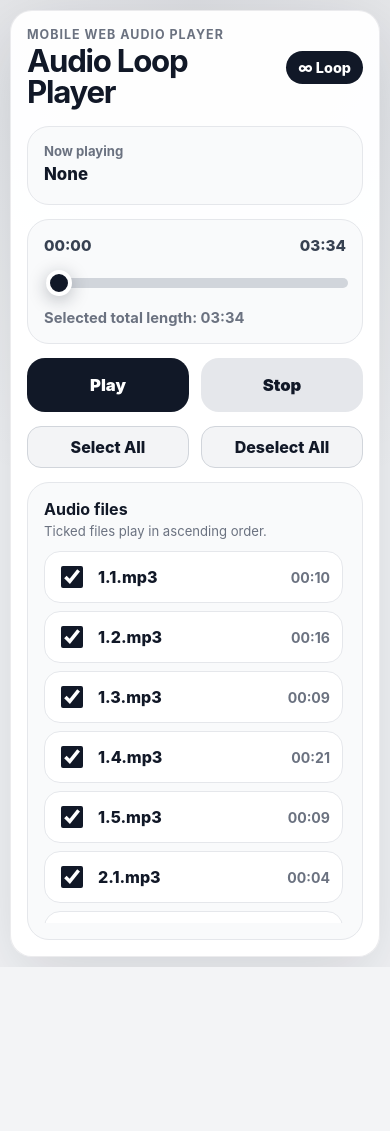
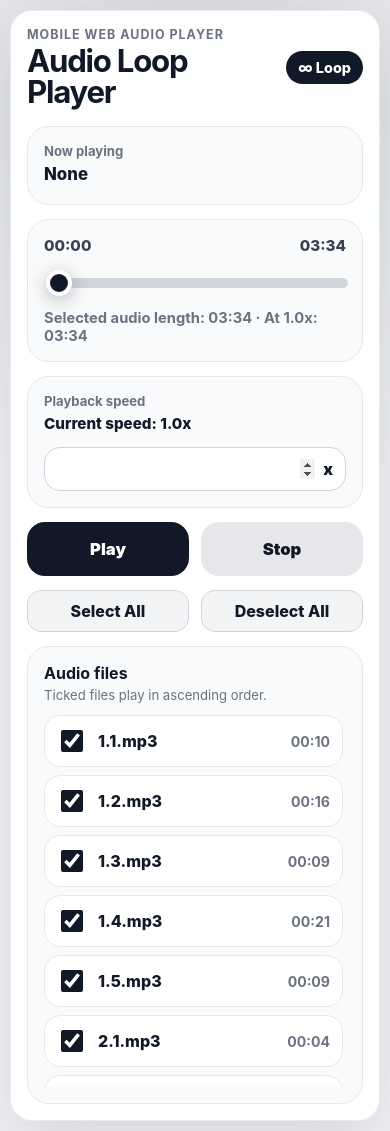
Before and after one commit to ryan-webcoding/audio-looping-app-ai-studio-project, a website built with Vite: page index.html in a window 390 px wide. Before the commit the page ends 967 px from the top, so only its background shows below. Built offline with nearby package versions, Linux system fonts and the light colour scheme.

Commit message:
add speed adjustment

```diff
--- a/index.html
+++ b/index.html
@@ -31,6 +31,17 @@
           <p id="selectedTotal" class="selected-total">Selected total length: 00:00</p>
         </section>
 
+        <section class="speed-section">
+          <div>
+            <p class="label">Playback speed</p>
+            <p id="speedStatus" class="speed-status">Current speed: 1.0x</p>
+          </div>
+          <label class="speed-input-wrap">
+            <input id="speedInput" class="speed-input" type="number" min="0.1" max="2.0" step="0.1" value="1.0" inputmode="decimal" />
+            <span>x</span>
+          </label>
+        </section>
+
         <section class="controls">
           <button id="playPauseBtn" class="primary-btn" type="button">Play</button>
           <button id="stopBtn" class="secondary-btn" type="button">Stop</button>
--- a/src/main.js
+++ b/src/main.js
@@ -33,7 +33,8 @@ const state = {
   status: "stopped", // stopped | playing | paused
   isDragging: false,
   desiredPosition: 0,
-  playRequestId: 0
+  playRequestId: 0,
+  playbackRate: 1.0
 };
 
 const elements = {
@@ -46,6 +47,8 @@ const elements = {
   stopBtn: document.querySelector("#stopBtn"),
   selectAllBtn: document.querySelector("#selectAllBtn"),
   deselectAllBtn: document.querySelector("#deselectAllBtn"),
+  speedInput: document.querySelector("#speedInput"),
+  speedStatus: document.querySelector("#speedStatus"),
   playlist: document.querySelector("#playlist")
 };
 
@@ -57,6 +60,11 @@ function formatTime(seconds) {
   const minutes = Math.floor(safeSeconds / 60);
   const secs = safeSeconds % 60;
   return `${String(minutes).padStart(2, "0")}:${String(secs).padStart(2, "0")}`;
+}
+
+function formatSpeed(value) {
+  const rounded = Math.round(value * 100) / 100;
+  return Number.isInteger(rounded) ? `${rounded.toFixed(1)}x` : `${rounded}x`;
 }
 
 function getSelectedPlaylist() {
@@ -129,6 +137,57 @@ function updateRangeFill() {
   elements.progressSlider.style.setProperty("--progress", `${percent}%`);
 }
 
+function applyPlaybackRate() {
+  audio.playbackRate = state.playbackRate;
+  audio.defaultPlaybackRate = state.playbackRate;
+}
+
+function parseSpeedInput(value) {
+  const parsed = Number.parseFloat(value);
+
+  if (Number.isNaN(parsed)) {
+    return null;
+  }
+
+  return parsed;
+}
+
+function cleanSpeedForDisplay(value) {
+  return String(value.toFixed(2).replace(/\.00$/, ".0").replace(/0$/, ""));
+}
+
+function setPlaybackRateFromInput({ forceClamp = false } = {}) {
+  const parsed = parseSpeedInput(elements.speedInput.value);
+
+  if (parsed === null) {
+    elements.speedStatus.textContent = "Please enter a speed between 0.1 and 2.0.";
+
+    if (forceClamp) {
+      elements.speedInput.value = cleanSpeedForDisplay(state.playbackRate);
+    }
+
+    return;
+  }
+
+  if (parsed < 0.1 || parsed > 2.0) {
+    elements.speedStatus.textContent = "Speed must be between 0.1 and 2.0.";
+
+    if (!forceClamp) {
+      return;
+    }
+  }
+
+  const nextRate = Math.round(clamp(parsed, 0.1, 2.0) * 100) / 100;
+  state.playbackRate = nextRate;
+  applyPlaybackRate();
+
+  if (forceClamp || document.activeElement !== elements.speedInput) {
+    elements.speedInput.value = cleanSpeedForDisplay(state.playbackRate);
+  }
+
+  render();
+}
+
 function renderStaticPlaylist() {
   elements.playlist.innerHTML = "";
 
@@ -185,7 +244,11 @@ function render() {
 
   elements.currentTime.textContent = formatTime(currentPosition);
   elements.totalTime.textContent = formatTime(total);
-  elements.selectedTotal.textContent = `Selected total length: ${formatTime(total)}`;
+  elements.selectedTotal.textContent = `Selected audio length: ${formatTime(total)} · At ${formatSpeed(state.playbackRate)}: ${formatTime(total / state.playbackRate)}`;
+  if (document.activeElement !== elements.speedInput) {
+    elements.speedInput.value = cleanSpeedForDisplay(state.playbackRate);
+  }
+  elements.speedStatus.textContent = `Current speed: ${formatSpeed(state.playbackRate)}`;
   elements.playPauseBtn.textContent = state.status === "playing" ? "Pause" : "Play";
 
   if (state.currentFile && state.status !== "stopped") {
@@ -224,6 +287,8 @@ function setAudioSource(file, offset, shouldPlay) {
       // Some browsers delay seekability until slightly later.
     }
 
+    applyPlaybackRate();
+
     if (shouldPlay) {
       audio.play()
         .then(() => {
@@ -243,6 +308,7 @@ function setAudioSource(file, offset, shouldPlay) {
   };
 
   audio.src = file.src;
+  applyPlaybackRate();
   audio.load();
 
   if (audio.readyState >= 1) {
@@ -331,6 +397,7 @@ function playPause() {
   }
 
   if (state.status === "paused") {
+    applyPlaybackRate();
     audio.play()
       .then(() => {
         state.status = "playing";
@@ -462,6 +529,13 @@ elements.playPauseBtn.addEventListener("click", playPause);
 elements.stopBtn.addEventListener("click", stop);
 elements.selectAllBtn.addEventListener("click", selectAll);
 elements.deselectAllBtn.addEventListener("click", deselectAll);
+elements.speedInput.addEventListener("input", () => setPlaybackRateFromInput());
+elements.speedInput.addEventListener("change", () => setPlaybackRateFromInput({ forceClamp: true }));
+elements.speedInput.addEventListener("keydown", (event) => {
+  if (event.key === "Enter") {
+    elements.speedInput.blur();
+  }
+});
 
 elements.progressSlider.addEventListener("input", () => {
   state.isDragging = true;
@@ -494,5 +568,6 @@ setInterval(() => {
   }
 }, 250);
 
+applyPlaybackRate();
 renderStaticPlaylist();
 render();
--- a/src/style.css
+++ b/src/style.css
@@ -91,6 +91,7 @@ h1 {
 
 .now-playing-box,
 .progress-section,
+.speed-section,
 .playlist-section {
   background: #f9fafb;
   border: 1px solid #e5e7eb;
@@ -114,6 +115,50 @@ h1 {
 
 .progress-section {
   margin-top: 14px;
+}
+
+.speed-section {
+  display: flex;
+  align-items: center;
+  justify-content: space-between;
+  gap: 14px;
+  margin-top: 14px;
+}
+
+.speed-status {
+  color: #111827;
+  font-size: 0.95rem;
+  font-weight: 850;
+}
+
+.speed-input-wrap {
+  flex: 0 0 auto;
+  display: inline-flex;
+  align-items: center;
+  gap: 6px;
+  min-width: 118px;
+  padding: 10px 12px;
+  border: 1px solid #d1d5db;
+  border-radius: 16px;
+  background: white;
+  color: #111827;
+  font-weight: 900;
+}
+
+.speed-input {
+  width: 70px;
+  border: 0;
+  outline: none;
+  background: transparent;
+  color: #111827;
+  font-weight: 900;
+  font-size: 1rem;
+  text-align: right;
+}
+
+.speed-input::-webkit-outer-spin-button,
+.speed-input::-webkit-inner-spin-button {
+  opacity: 1;
 }
 
 .timer-row {
@@ -306,6 +351,16 @@ h1 {
     align-items: center;
   }
 
+  .speed-section {
+    align-items: stretch;
+    flex-direction: column;
+  }
+
+  .speed-input-wrap {
+    justify-content: flex-end;
+    width: 100%;
+  }
+
   .playlist-header {
     display: block;
   }
```
Also changed, not shown: README.md.
